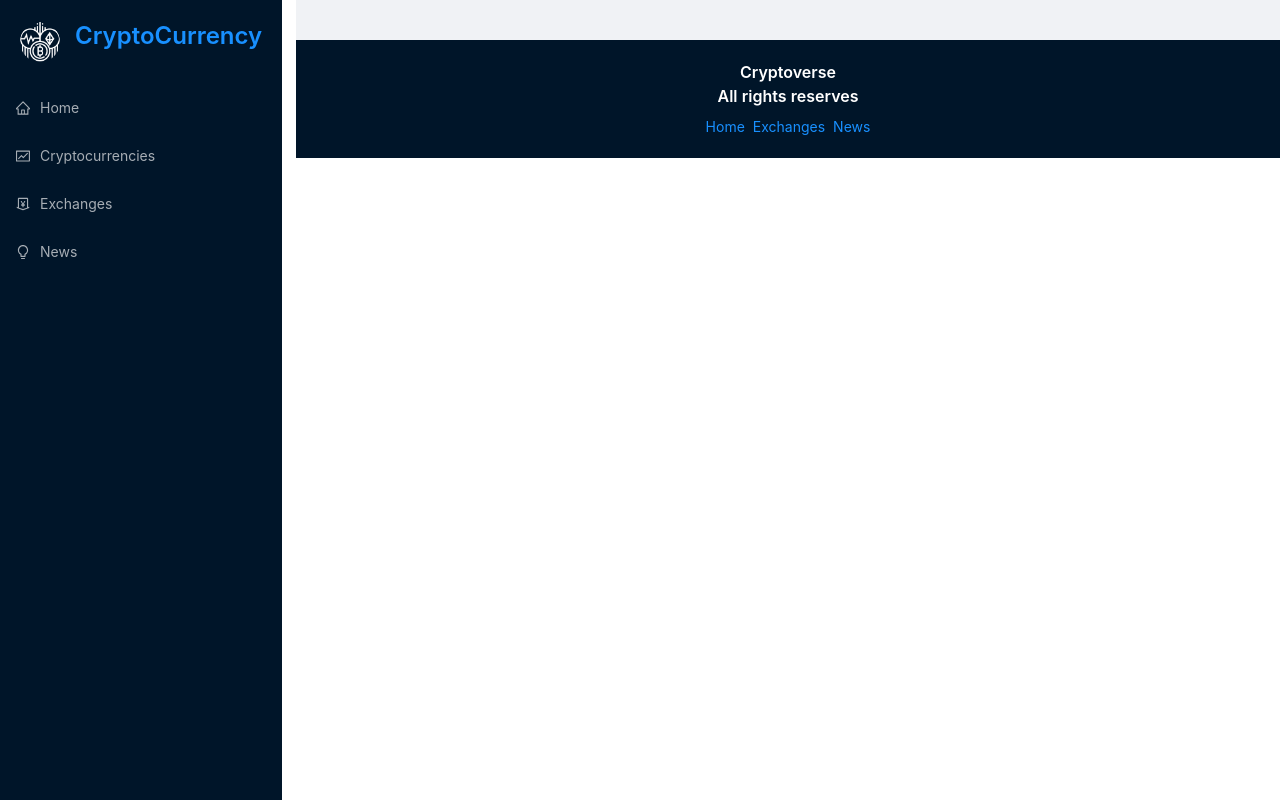
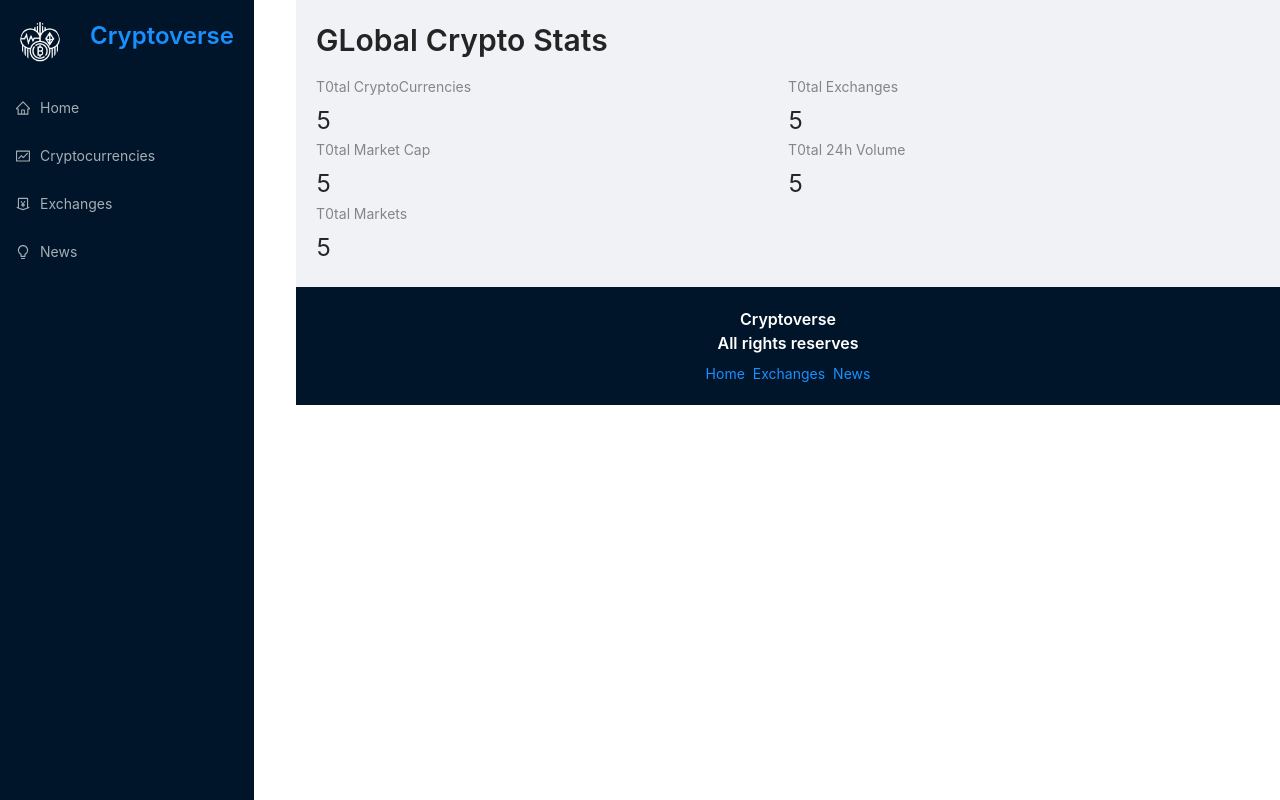
Before and after one commit to Reemu04/cryto-currency-app, a React (Create React App) app: page / in a window 1280 px wide. Built offline with nearby package versions, Linux system fonts and the light colour scheme.

Commit message:
homepage

```diff
--- a/src/App.css
+++ b/src/App.css
@@ -51,7 +51,7 @@ a:hover {
   width: 100%;
 }
 .logo {
-  margin: 0 0 0 15px;
+  margin: 0 0 0 30px;
 }
 .logo a {
   color: white;
--- a/src/components/HomePage.jsx
+++ b/src/components/HomePage.jsx
@@ -4,7 +4,30 @@ import React from "react";
 
 const { Title } = Typography;
 const HomePage = () => {
-  return <></>;
+  return (
+    <>
+      <Title level={2} className="heading">
+        GLobal Crypto Stats
+      </Title>
+      <Row>
+        <Col span={12}>
+          <Statistic title="T0tal CryptoCurrencies" value="5" />{" "}
+        </Col>
+        <Col span={12}>
+          <Statistic title="T0tal Exchanges" value="5" />{" "}
+        </Col>
+        <Col span={12}>
+          <Statistic title="T0tal Market Cap" value="5" />{" "}
+        </Col>
+        <Col span={12}>
+          <Statistic title="T0tal 24h Volume" value="5" />{" "}
+        </Col>
+        <Col span={12}>
+          <Statistic title="T0tal Markets" value="5" />{" "}
+        </Col>
+      </Row>
+    </>
+  );
 };
 
 export default HomePage;
--- a/src/components/Navbar.jsx
+++ b/src/components/Navbar.jsx
@@ -15,7 +15,7 @@ const Navbar = () => {
       <div className="logo-container">
         <Avatar src={icon} size="large" />
         <Typography.Title level={3} className="logo">
-          <Link to="/">CryptoCurrency</Link>
+          <Link to="/">Cryptoverse</Link>
         </Typography.Title>
       </div>
       <Menu theme="dark">
```
